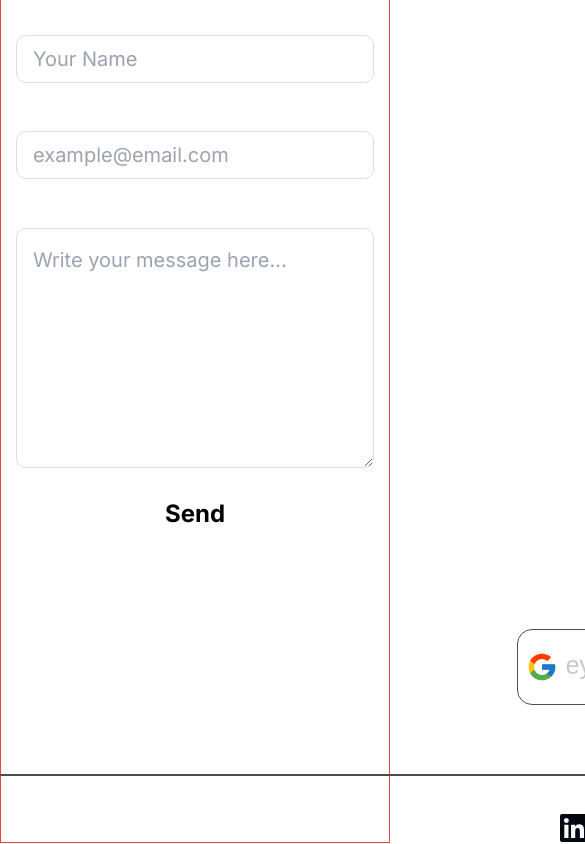
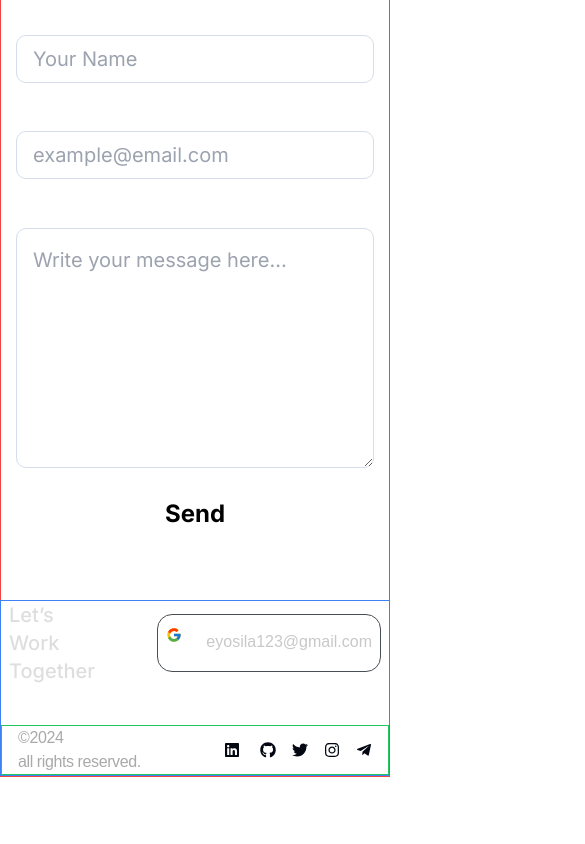
Before and after one commit to EyosiSol/myportfolio, a Next.js app: page / in a window 390 px wide. Shown: the part 4087-4931 px from the top of the page, 585 px wide, since content can reach past the window. After the commit the page ends 4864 px from the top, so only its background shows below. Built offline with nearby package versions, Linux system fonts and the light colour scheme.

Commit message:
feature: make the footer responsive

```diff
--- a/src/app/components/footer.tsx
+++ b/src/app/components/footer.tsx
@@ -22,55 +22,54 @@ const telegramURL = "https://t.me/the_Kaleidoscope";
 
 export default function footer() {
   return (
-    <div className="h-[242px] flex-col justify-start items-center gap-10 inline-flex">
-      <div className="justify-center items-center gap-[266px] inline-flex">
+    <div className="w-dvw md:w-fit md:h-[242px] flex-col justify-start items-center gap-10 inline-flex border border-blue-500">
+      <div className="justify-between h-auto w-full px-2 items-center gap-2 md:gap-[266px] inline-flex">
         <div
-          className={`w-[693px] text-[#dedede] text-[48px] font-medium ${inter.className} capitalize leading-[66.78px] tracking-[4.41px]`}
+          className={`w-fit h-fit md:w-[693px] text-[#dedede] text-xl md:text-[48px] font-medium ${inter.className} md:capitalize md:leading-[66.78px] md:tracking-[4.41px]`}
         >
           Let’s <br />
-          Work Together -{" "}
+          Work <br className="md:hidden"/>Together
         </div>
-        <div className="w-fit h-[76.24px] flex flex-col justify-center items-center gap-2 border border-[#484e53] rounded-[15px] px-2">
+        <div className="w-fit h-auto py-2 md:h-[76.24px] flex flex-col justify-center items-center gap-2 border border-[#484e53] rounded-[15px] px-2">
           <a
             href={gmailURL}
             target="_blank"
-            className="flex flex-row items-center gap-2"
+            className="flex flex-row justify-center items-center gap-1"
           >
             <div className="w-fit h-10 left-[27px] top-[19px] flex flex-row justify-center items-center gap-2">
               <div className="w-8 h-8 left-0 top-[7px]  flex-col justify-start items-start inline-flex overflow-hidden">
-                <div className="w-8 h-8">
-                  <FcGoogle className="w-8 h-8 " />
+                <div className=" w-4 h-4 md:w-8 md:h-8">
+                  <FcGoogle className=" w-4 h-4 md:w-8 md:h-8 " />
                 </div>
               </div>
-              <div className="w-fit h-10 text-justify text-[#c8c8c8] text-[24.90px] font-normal leading-[37.10px]">
+              <div className="w-fit h-10 text-justify text-[#c8c8c8] md:text-[24.90px] font-normal leading-[37.10px]">
                 eyosila123@gmail.com
               </div>
             </div>
           </a>
         </div>
       </div>
-      <div className="flex-col justify-start items-center gap-9 flex">
-        <div className="w-full h-[0px] border border-[#484e53]"></div>
-        <div className="justify-start items-end gap-[685px] inline-flex">
-          <div className="w-[285px] h-[26px] text-[#a9a9a9] text-base font-normal lowercase leading-normal tracking-tight">
-            ©2024 All rights reserved.
-            <br />
+      <div className="w-full md:w-fit flex-col justify-between md:justify-start items-center gap-9 flex border border-green-500">
+        <div className=" px-4 w-full md:w-fit justify-between md:justify-between md:gap-[685px] flex">
+          <div className="w-fit md:w-[285px] h-auto md:h-[26px] text-[#a9a9a9]  text-s md:text-base font-normal lowercase leading-normal tracking-tight">
+            ©2024 <br className="block md:hidden" />All rights reserved.
+
           </div>
-          <div className="w-[244px] h-8 flex flex-row items-center gap-4">
+          <div className=" w-fit md:w-[244px] md:h-8 flex flex-row items-center gap-4">
             <a href={linkedinURL} target="_blank">
-              <FaLinkedin className="w-8 h-8 left-[53px] top-0 " />
+              <FaLinkedin className="w-6 md:w-8 md:h-8 left-[53px] top-0 " />
             </a>
             <a href={githubURL} target="_blank">
-              <FaGithub className="w-8 h-8 left-[212px] top-0 " />
+              <FaGithub className="md:w-8 md:h-8 left-[212px] top-0 " />
             </a>
             <a href={twitterURL} target="_blank">
-              <FaTwitter className="w-8 h-8 left-0 top-0 " />
+              <FaTwitter className="md:w-8 md:h-8 left-0 top-0 " />
             </a>
             <a href={instagramURL} target="_blank">
-              <FaInstagram className="w-8 h-8 left-[159px] top-0 " />
+              <FaInstagram className="md:w-8 md:h-8 left-[159px] top-0 " />
             </a>
             <a href={telegramURL} target="_blank">
-              <FaTelegramPlane className="w-8 h-8 left-[297px] top-0 " />
+              <FaTelegramPlane className="md:w-8 md:h-8 left-[297px] top-0 " />
             </a>
           </div>
         </div>
```
